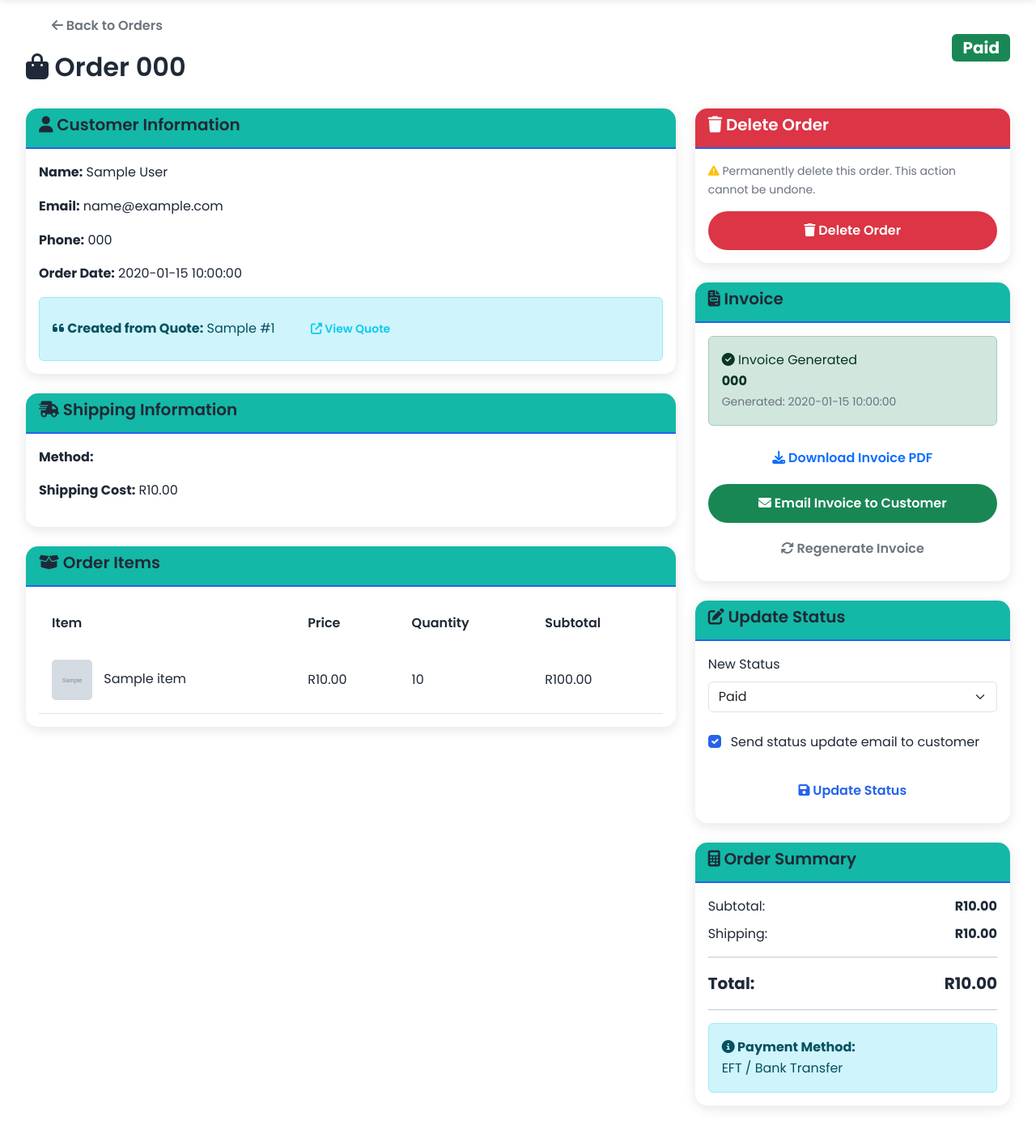
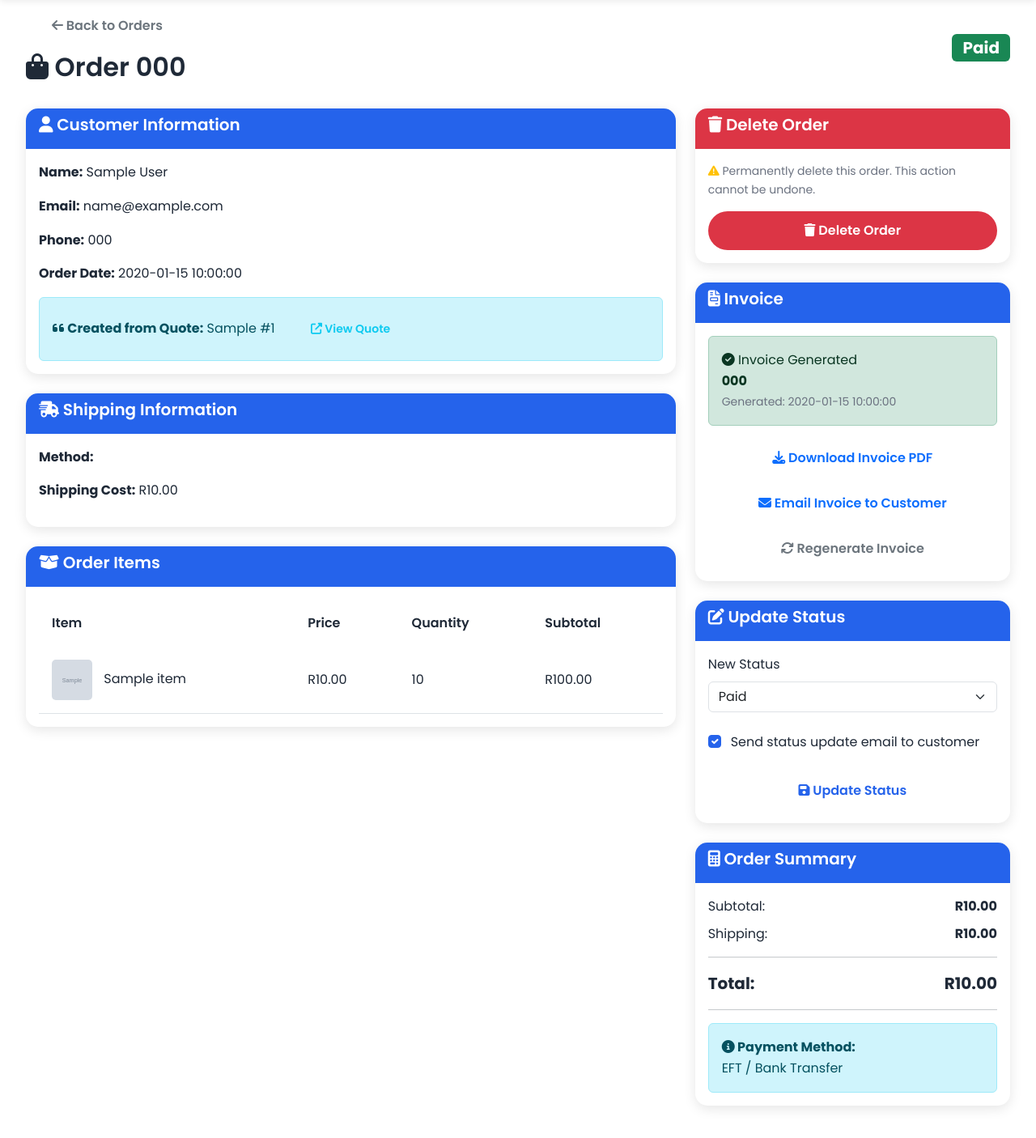
Before and after one commit to mariuserasmus/SnowSpoiledGifts, a Flask app: page /admin/orders/000 in a window 1280 px wide. Shown: the part 92-1498 px from the top of the page at 81% size. Run offline with Flask 3, Linux system fonts and the light colour scheme; a user stored in the database is signed in; tables that the repository leaves empty hold one stand-in row (values such as "Sample post"); grey boxes marked "Sample" are stand-in pictures.

Commit message:
Fix admin order detail page styling
- Changed card headers from cyan/green (accent) to blue (primary color)
- Changed card header text to white for better contrast
- Kept Delete Order card red as requested
- Changed 'Email Invoice' button from solid green to outline-primary for consistency
- All buttons now have consistent outline styling except delete actions

🤖 Generated with [Claude Code](https://claude.com/claude-code)

Co-Authored-By: Claude <noreply@anthropic.com>

```diff
--- a/templates/admin-order-detail.html
+++ b/templates/admin-order-detail.html
@@ -180,7 +180,7 @@
                                 <i class="fas fa-download"></i> Download Invoice PDF
                             </a>
                             <form method="POST" action="{{ url_for('admin_send_invoice_email', order_number=order.order_number) }}" class="mb-2">
-                                <button type="submit" class="btn btn-success w-100">
+                                <button type="submit" class="btn btn-outline-primary w-100">
                                     <i class="fas fa-envelope"></i> Email Invoice to Customer
                                 </button>
                             </form>
@@ -289,10 +289,17 @@
 }
 
 .card-header {
-    background: var(--accent-color);
+    background: var(--primary-color);
     border-bottom: 2px solid var(--primary-color);
     border-radius: 15px 15px 0 0 !important;
-    color: var(--text-color);
+    color: white;
+}
+
+/* Keep Delete Order card red */
+.card.border-danger .card-header {
+    background: #dc3545;
+    border-bottom: 2px solid #dc3545;
+    color: white;
 }
 
 .card-body {
```
